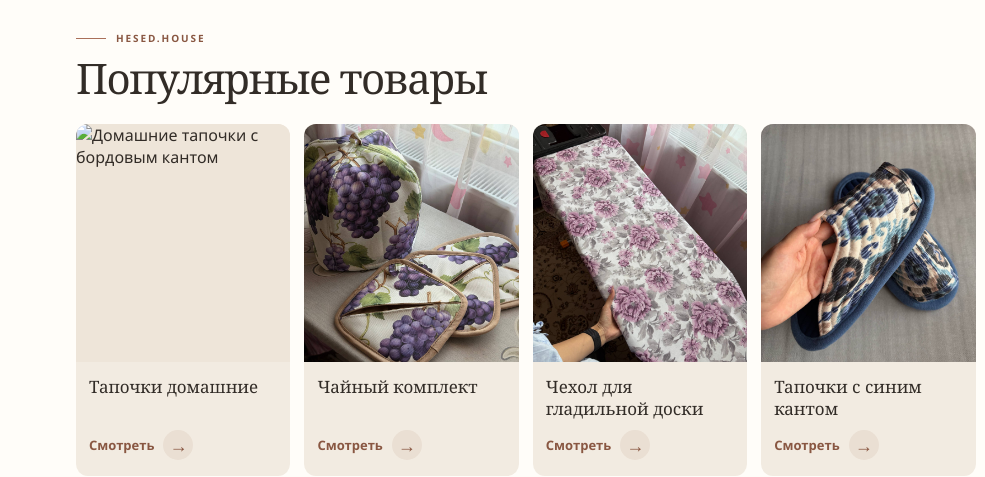
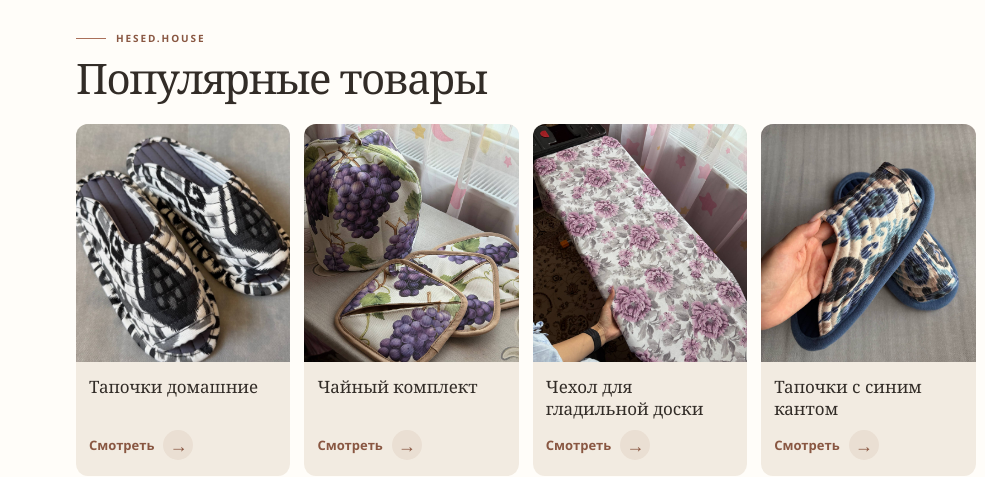
Before and after one commit to uzdigital-lab/hesedhouse-landing, a plain HTML site: page index.html in a window 1280 px wide. Shown: the part 800-1277 px from the top of the page, 0-985 px from the left. Drawn offline with Linux system fonts and the light colour scheme; grey boxes are pictures that could not be loaded.

Commit message:
Update index.html

```diff
--- a/index.html
+++ b/index.html
@@ -198,7 +198,7 @@
         <a class="catalog-link" href="https://t.me/+ufB0tSRad39mMjgy" target="_blank" rel="noopener noreferrer" data-placement="popular-all">Смотреть все товары ↗</a>
       </div>
       <div class="product-grid">
-        <article class="product-card"><img assets/slippers-black-white.jpg alt="Домашние тапочки с бордовым кантом" loading="lazy"><div class="product-card-body"><h3>Тапочки домашние</h3><a href="https://t.me/+ufB0tSRad39mMjgy" target="_blank" rel="noopener noreferrer" data-placement="popular-slippers">Смотреть <span>→</span></a></div></article>
+        <article class="product-card"><img src="slippers-black-white.jpg" alt="Домашние тапочки с бордовым кантом" loading="lazy"><div class="product-card-body"><h3>Тапочки домашние</h3><a href="https://t.me/+ufB0tSRad39mMjgy" target="_blank" rel="noopener noreferrer" data-placement="popular-slippers">Смотреть <span>→</span></a></div></article>
         <article class="product-card"><img src="tea-set-grapes.jpg" alt="Чайный комплект с принтом винограда" loading="lazy"><div class="product-card-body"><h3>Чайный комплект</h3><a href="https://t.me/+ufB0tSRad39mMjgy" target="_blank" rel="noopener noreferrer" data-placement="popular-tea">Смотреть <span>→</span></a></div></article>
         <article class="product-card"><img src="ironing-board-cover.jpg" alt="Чехол для гладильной доски" loading="lazy"><div class="product-card-body"><h3>Чехол для гладильной доски</h3><a href="https://t.me/+ufB0tSRad39mMjgy" target="_blank" rel="noopener noreferrer" data-placement="popular-cover">Смотреть <span>→</span></a></div></article>
         <article class="product-card"><img src="slippers-blue.jpg" alt="Тапочки с синим кантом" loading="lazy"><div class="product-card-body"><h3>Тапочки с синим кантом</h3><a href="https://t.me/+ufB0tSRad39mMjgy" target="_blank" rel="noopener noreferrer" data-placement="popular-blue">Смотреть <span>→</span></a></div></article>
```
